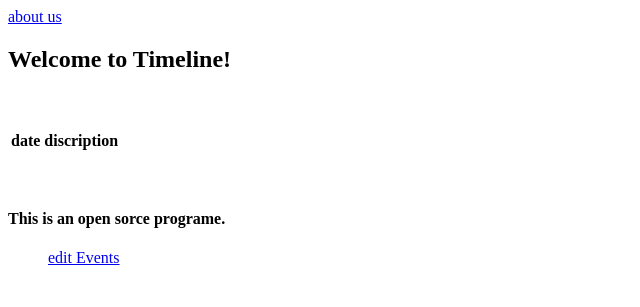
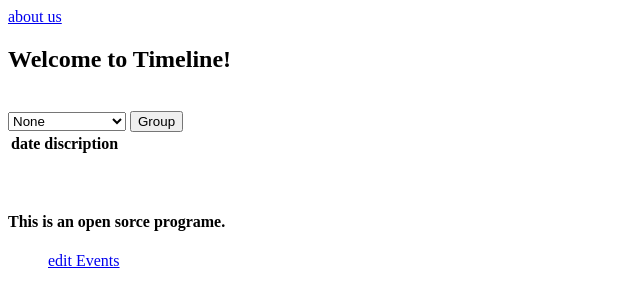
Before and after one commit to driftcar10/timeline, a Flask app: page / in a window 1280 px wide. Shown: the top 307 px of the page, without its empty margins (0-640 px from the left). Run offline with Flask 2, Linux system fonts and the light colour scheme; the visitor is signed in with stand-in values (Sample User, id 1); data that the repository does not hold is empty.

Commit message:
added dropdown for grouping events& order by

```diff
--- a/python/scripts/app.py
+++ b/python/scripts/app.py
@@ -28,20 +28,22 @@ conn = mariadb.connect(
 
 cur = conn.cursor()
 
-@app.route('/', methods=['GET'])
+@app.route('/', methods=['GET', 'POST'])
 @login_required
 def index():
+    if request.method == 'POST':
+        return render_template('indev.html')
+    else:
+        cur.execute("SELECT date, description FROM events WHERE user_id = ? ORDER BY date", (session['user_id'], ))
+        events = []
+        for row in cur:
+            event = {}
+            date, description = row
+            event['date'] = date
+            event['description'] = description
+            events.append(event)
 
-    cur.execute("SELECT date, description FROM events WHERE user_id = ?", (session['user_id'], ))
-    events = []
-    for row in cur:
-        event = {}
-        date, description = row
-        event['date'] = date
-        event['description'] = description
-        events.append(event)
-
-    return render_template("index.html", T_events=events)
+        return render_template("index.html", T_events=events)
 #    return 'Web App with Python Flask! And hello from Lev! From container!'
 
 @app.route('/login', methods=['GET', 'POST'])
--- a/python/scripts/templates/index.html
+++ b/python/scripts/templates/index.html
@@ -7,6 +7,13 @@
 {% block main %}
 <h2>Welcome to Timeline!</h2>
 <br>
+<select name="group_by">
+    <option value="none">None</option>
+    <option value="day">Group by day</option>
+    <option value="month">Group by month</option>
+    <option value="year">Group by year</option>
+</select>
+<button type="submit"> Group </button>
 <br>
     <table>
         <thead>
```
